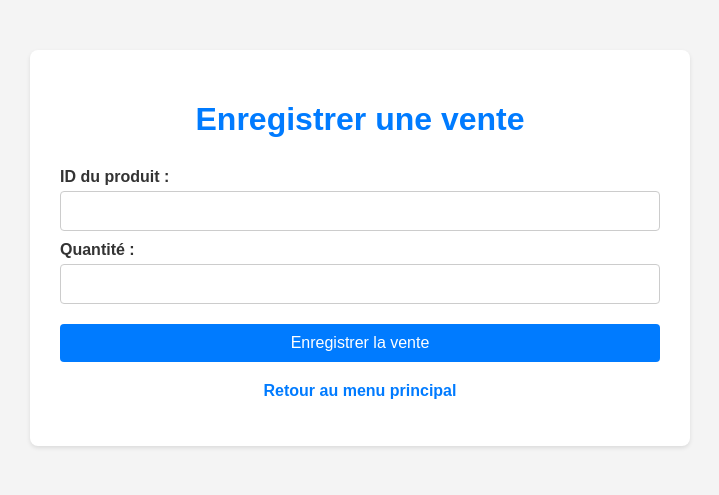
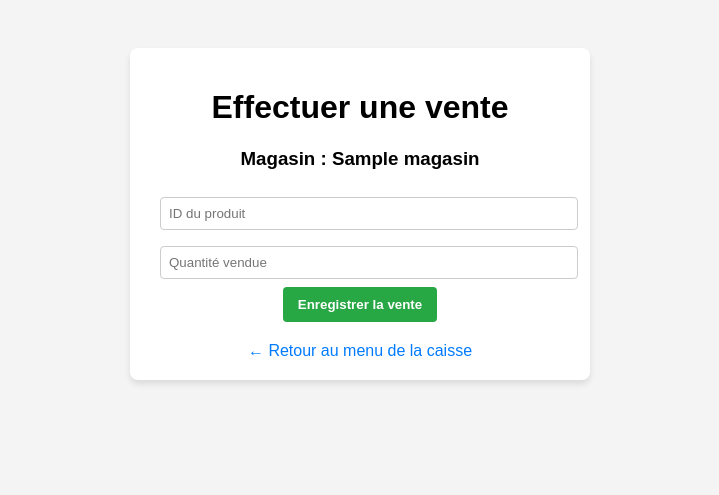
Before and after one commit to BryanJoyaETS/LOG430-Lab0_BryanJoyaETS, a Django app: page /caisse/1/vente/ in a window 1280 px wide. Shown: the top 495 px of the page, without its empty margins (280-999 px from the left). Run offline with Django 4.2, Linux system fonts and the light colour scheme; tables that the repository leaves empty hold one stand-in row (values such as "Sample post").

Commit message:
vente and recherche produit seem to work

```diff
--- a/myapp/templates/vente.html
+++ b/myapp/templates/vente.html
@@ -1,96 +1,81 @@
+<!-- effectuer_vente.html -->
+
 <!DOCTYPE html>
-<html>
+<html lang="fr">
 <head>
   <meta charset="UTF-8">
-    <title>Enregistrer une vente</title>
+  <title>Effectuer une vente – {{ magasin.nom }}</title>
   <style>
-        /* Style global pour la page */
     body {
       font-family: Arial, sans-serif;
-            background-color: #f4f4f4;
-            color: #333;
-            margin: 0;
-            padding: 20px;
+      background: #f4f4f4;
+      padding: 40px;
+      text-align: center;
     }
-        /* Conteneur central pour le contenu */
-        .container {
-            max-width: 600px;
-            margin: 30px auto;
-            background: #fff;
-            padding: 30px;
+    .card {
+      background: white;
+      display: inline-block;
+      padding: 20px 30px;
+      box-shadow: 0 4px 6px rgba(0,0,0,0.1);
       border-radius: 8px;
-            box-shadow: 0 2px 4px rgba(0,0,0,0.1);
+      max-width: 400px;
+      width: 100%;
     }
-        /* Style du titre principal */
-        h1 {
-            text-align: center;
-            color: #007bff;
-            margin-bottom: 20px;
-        }
-        /* Style du formulaire */
-        form {
-            display: flex;
-            flex-direction: column;
-        }
-        label {
-            margin-top: 10px;
-            margin-bottom: 5px;
-            font-weight: bold;
-        }
-        input[type="text"] {
-            padding: 10px;
+    form input {
+      width: 100%;
+      padding: 8px;
+      margin: 8px 0;
       border: 1px solid #ccc;
       border-radius: 4px;
-            font-size: 16px;
-            width: 100%;
-            box-sizing: border-box;
     }
-        input[type="submit"] {
-            margin-top: 20px;
-            padding: 10px;
+    .btn {
+      background: #28a745;
+      color: white;
+      padding: 10px 15px;
       border: none;
       border-radius: 4px;
-            background-color: #007bff;
-            color: #fff;
-            font-size: 16px;
+      font-weight: bold;
       cursor: pointer;
-            transition: background-color 0.3s ease;
+      transition: background 0.3s;
     }
-        input[type="submit"]:hover {
-            background-color: #0056b3;
-        }
-        /* Style pour les messages et liens */
-        p {
-            text-align: center;
+    .btn:hover { background: #218838; }
+    .back {
+      display: block;
       margin-top: 20px;
-        }
-        a {
       color: #007bff;
       text-decoration: none;
+    }
+    .message {
+      margin-bottom: 15px;
       font-weight: bold;
+      color: green;
     }
-        a:hover {
-            text-decoration: underline;
+    .error {
+      color: red;
+      margin-bottom: 15px;
+      font-weight: bold;
     }
   </style>
 </head>
 <body>
-    <div class="container">
-        <h1>Enregistrer une vente</h1>
-        <form method="POST" action="">
+  <div class="card">
+    <h1>Effectuer une vente</h1>
+    <h3>Magasin : {{ magasin.nom }}</h3>
+
+    {% if message %}
+      <div class="{% if 'enregistrée' in message %}message{% else %}error{% endif %}">
+        {{ message }}
+      </div>
+    {% endif %}
+
+    <form method="post" action="{% url 'enregistrer_vente' magasin.id %}">
       {% csrf_token %}
-            <label for="produit_id">ID du produit :</label>
-            <input type="text" name="produit_id" id="produit_id">
+      <input type="text" name="produit_id" placeholder="ID du produit">
+      <input type="text" name="quantite"  placeholder="Quantité vendue">
+      <button type="submit" class="btn">Enregistrer la vente</button>
+    </form>
 
-            <label for="quantite">Quantité :</label>
-            <input type="text" name="quantite" id="quantite">
-
-            <input type="submit" value="Enregistrer la vente">
-        </form>
-        {% if message %}
-            <p>{{ message }}</p>
-        {% endif %}
-        <p><a href="{% url 'index' %}">Retour au menu principal</a></p>
+    <a href="{% url 'menu_caisse' magasin.id %}" class="back">← Retour au menu de la caisse</a>
   </div>
 </body>
 </html>
--- a/myapp/views.py
+++ b/myapp/views.py
@@ -5,6 +5,7 @@ from django.contrib import messages
 from django.core.paginator import Paginator
 from django.db.models import Sum
 from .models import Magasin, Produit, Stock, Vente, LigneVente
+from django.db import transaction
 # si vous avez des forms, importez-les ici
 # from .forms import DemandeReapproForm, VenteForm, RetourForm
 
@@ -25,14 +26,14 @@ def interface_caisse(request, magasin_id):
 
 def recherche_produit(request, magasin_id):
     """UC2.1 – Recherche produit (POST) pour la caisse."""
-    magasin       = get_object_or_404(Magasin, id=magasin_id)
-    resultats     = None
-    message_erreur= None
+    magasin = get_object_or_404(Magasin, id=magasin_id)
+    resultats = None
+    message_erreur = None
 
     if request.method == "POST":
         identifiant = request.POST.get('identifiant')
-        nom         = request.POST.get('nom')
-        categorie   = request.POST.get('categorie')
+        nom = request.POST.get('nom')
+        categorie = request.POST.get('categorie')
 
         # Validation de l’ID
         try:
@@ -43,14 +44,15 @@ def recherche_produit(request, magasin_id):
         if not message_erreur:
             filtres = {}
             if identifiant is not None:
-                filtres['id'] = identifiant
+                filtres['produit__id'] = identifiant
             if nom:
-                filtres['nom__icontains'] = nom
+                filtres['produit__nom__icontains'] = nom
             if categorie:
-                filtres['categorie__icontains'] = categorie
+                filtres['produit__categorie__icontains'] = categorie
 
             if filtres:
-                qs = Produit.objects.filter(**filtres)
+                # On recherche parmi les stocks du magasin
+                qs = Stock.objects.filter(magasin=magasin, **filtres)
                 if qs.exists():
                     resultats = qs
                 else:
@@ -59,53 +61,117 @@ def recherche_produit(request, magasin_id):
                 message_erreur = "Veuillez remplir au moins un critère."
 
     return render(request, 'recherche.html', {
-        'magasin':        magasin,
-        'resultats':      resultats,
+        'magasin': magasin,
+        'resultats': resultats,
         'message_erreur': message_erreur
     })
 
 
+
 def enregistrer_vente(request, magasin_id):
     """UC2.2 – Enregistrer une vente pour la caisse."""
+   # views.py
+    """
+    Enregistre une vente depuis la caisse du magasin.
+    """
+    magasin = get_object_or_404(Magasin, id=magasin_id)
+    message = None
+
+    if request.method == "POST":
+        produit_id = request.POST.get('produit_id')
+        quantite = request.POST.get('quantite')
+
+        # Conversion et validation des données
+        try:
+            produit_id = int(produit_id)
+            quantite = int(quantite)
+        except (TypeError, ValueError):
+            message = "Les données saisies sont invalides."
+
+        if quantite <= 0:
+            message = "La quantité doit être positive."
+
+        if not message:
+            try:
+                # Recherche le stock correspondant à ce produit dans ce magasin.
+                stock = Stock.objects.get(magasin=magasin, produit__id=produit_id)
+            except Stock.DoesNotExist:
+                message = "Produit introuvable dans ce magasin."
+            else:
+                if stock.quantite < quantite:
+                    message = "Stock insuffisant pour cette vente."
+                else:
+                    # Utiliser une transaction pour garantir une mise à jour cohérente.
+                    with transaction.atomic():
+                        # Création de la vente.
+                        vente = Vente.objects.create(magasin=magasin)
+                        # Création de la ou des lignes de vente.
+                        LigneVente.objects.create(
+                            vente=vente,
+                            produit=stock.produit,
+                            quantite=quantite,
+                            prix_unitaire=stock.produit.prix
+                        )
+                        # Mise à jour du stock.
+                        stock.quantite -= quantite
+                        stock.save()
+
+                    message = f"Vente enregistrée : {quantite} x {stock.produit.nom}."
+
+    return render(request, "vente.html", {
+        "magasin": magasin,
+        "message": message,
+    })
+
+def traiter_retour(request, magasin_id):
+    """
+    Traite un retour en annulant une vente.
+    L'utilisateur saisit l'ID d'une vente. Pour chaque ligne de cette vente,
+    le nombre de produits vendus est réintégré dans le stock du magasin.
+    La vente est marquée comme retournée pour éviter un double traitement.
+    """
     magasin = get_object_or_404(Magasin, id=magasin_id)
     message = ""
 
     if request.method == "POST":
-        produit_id = request.POST.get('produit_id')
-        quantite   = request.POST.get('quantite')
+        vente_id_input = request.POST.get("vente_id", "").strip()
+
         try:
-            produit_id = int(produit_id)
-            quantite   = int(quantite)
-            # Ici, votre logique d’enregistrement de vente,
-            # e.g. créer un objet Vente + LigneVente(s)
-            message = "Vente enregistrée avec succès."
-        except (ValueError, Produit.DoesNotExist):
-            message = "Entrée invalide, veuillez saisir des identifiants existants."
-
-    return render(request, 'vente.html', {
-        'magasin': magasin,
-        'message': message
-    })
-
-
-def traiter_retour(request, magasin_id):
-    """UC2.3 – Traiter un retour pour la caisse."""
-    magasin = get_object_or_404(Magasin, id=magasin_id)
-    message = ""
-
-    if request.method == "POST":
-        vente_id = request.POST.get('vente_id')
-        try:
-            vente_id = int(vente_id)
-            # Votre logique de retour ici
-            message = "Retour traité avec succès."
+            vente_id = int(vente_id_input)
         except ValueError:
             message = "ID de vente invalide."
+        else:
+            try:
+                vente = Vente.objects.get(id=vente_id)
+            except Vente.DoesNotExist:
+                message = "Vente introuvable."
+            else:
+                if vente.magasin.id != magasin.id:
+                    message = "La vente ne correspond pas à ce magasin."
+                elif vente.est_retournee:
+                    message = "Ce retour a déjà été traité pour cette vente."
+                else:
+                    with transaction.atomic():
+                        # Pour chaque ligne de vente, mettre à jour le stock.
+                        for ligne in vente.lignes.all():
+                            try:
+                                stock = Stock.objects.get(magasin=magasin, produit=ligne.produit)
+                            except Stock.DoesNotExist:
+                                # Si aucun stock n'existe pour le produit, vous pouvez décider de l'ignorer
+                                # ou de créer un nouvel enregistrement.
+                                continue
 
-    return render(request, 'retour.html', {
-        'magasin': magasin,
-        'message': message
-    })
+                            stock.quantite += ligne.quantite
+                            stock.save()
+
+                        # Marquer la vente comme retournée
+                        vente.est_retournee = True
+                        vente.save()
+
+                        message = f"Retour traité pour la vente {vente.id}."
+
+    return render(request, "retour.html", {"magasin": magasin, "message": message})
+
 
 
 def stock_magasin(request, magasin_id):
```
Also changed, not shown: myapp/templates/recherche.html (+5 -3 lines), myapp/templates/retour.html (+4 -68 lines). Lines whose indentation alone changed are shown as unchanged.
